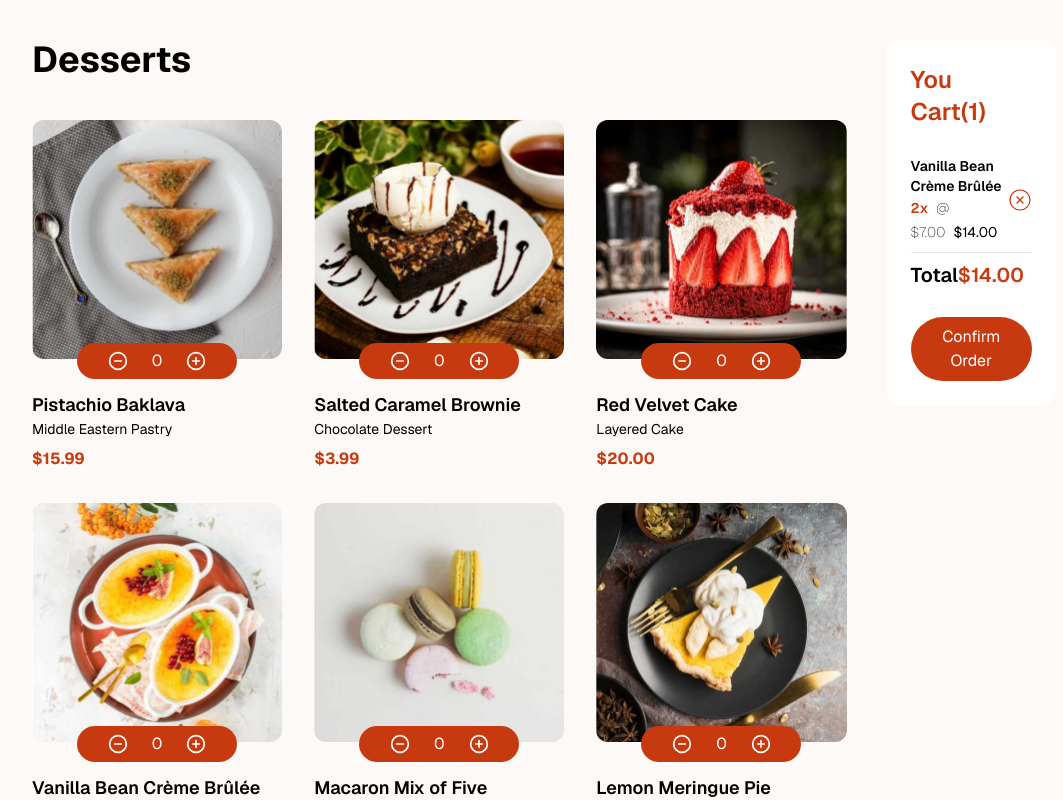
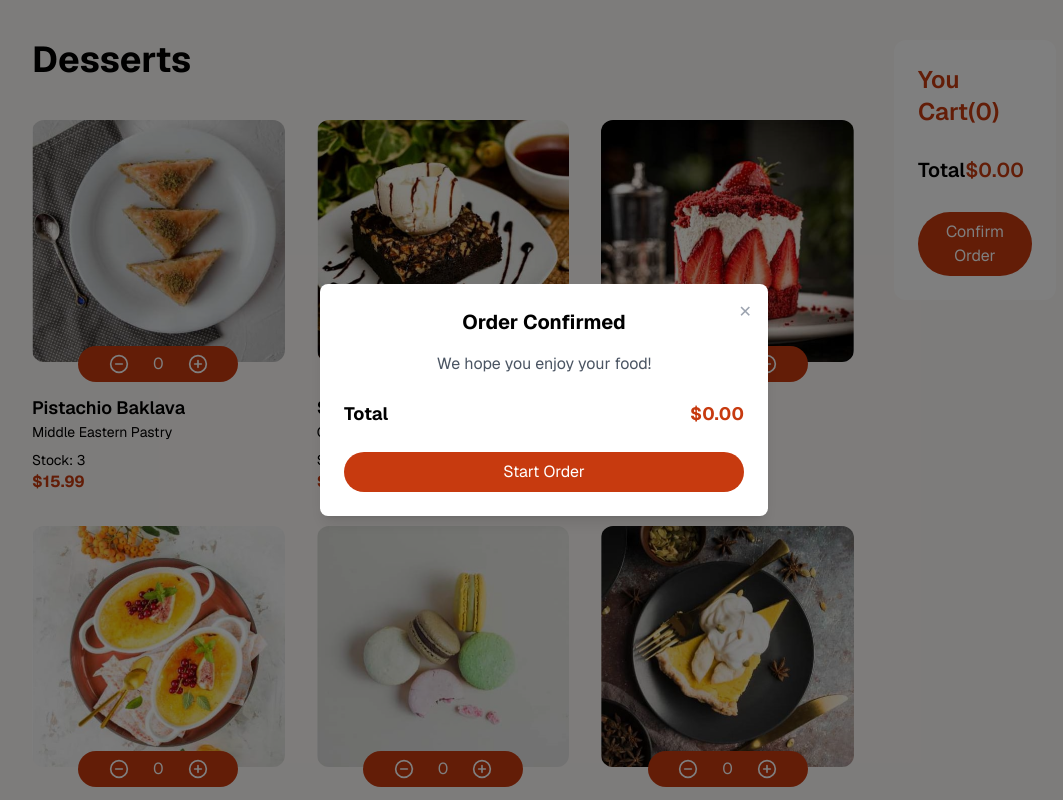
Before and after one commit to riddsep/product-cart, a React (Vite) app: page / in a window 1280 px wide. Both pictures are taken after a click on the button "Confirm Order". Shown: the top 800 px of the page, without its empty margins (96-1159 px from the left). Built offline with nearby package versions, Linux system fonts and the light colour scheme.

Commit message:
feat: add cart interactive

```diff
--- a/src/App.jsx
+++ b/src/App.jsx
@@ -1,7 +1,7 @@
 import { CircleMinus, CirclePlus, CircleX } from "lucide-react";
 import { useState } from "react";
 
-const products = [
+const initialProducts = [
   {
     id: 1,
     name: "Pistachio Baklava",
@@ -10,7 +10,7 @@ const products = [
       thumbnail: "image-baklava-thumbnail.jpg",
     },
     category: "Middle Eastern Pastry",
-    price: 15.99,
+    price: 1599,
     stock: 3,
   },
   {
@@ -21,7 +21,7 @@ const products = [
       thumbnail: "image-brownie-thumbnail.jpg",
     },
     category: "Chocolate Dessert",
-    price: 3.99,
+    price: 399,
     stock: 5,
   },
   {
@@ -32,7 +32,7 @@ const products = [
       thumbnail: "image-cake-thumbnail.jpg",
     },
     category: "Layered Cake",
-    price: 20.0,
+    price: 2000,
     stock: 2,
   },
   {
@@ -43,7 +43,7 @@ const products = [
       thumbnail: "image-creme-brulee-thumbnail.jpg",
     },
     category: "French Dessert",
-    price: 8.5,
+    price: 850,
     stock: 4,
   },
   {
@@ -54,7 +54,7 @@ const products = [
       thumbnail: "image-macaron-thumbnail.jpg",
     },
     category: "French Pastry",
-    price: 12.99,
+    price: 1299,
     stock: 6,
   },
   {
@@ -65,7 +65,7 @@ const products = [
       thumbnail: "image-meringue-thumbnail.jpg",
     },
     category: "Italian Dessert",
-    price: 6.5,
+    price: 650,
     stock: 1,
   },
   {
@@ -76,7 +76,7 @@ const products = [
       thumbnail: "image-panna-cotta-thumbnail.jpg",
     },
     category: "Italian Dessert",
-    price: 7.99,
+    price: 799,
     stock: 2,
   },
   {
@@ -87,7 +87,7 @@ const products = [
       thumbnail: "image-tiramisu-thumbnail.jpg",
     },
     category: "Italian Dessert",
-    price: 9.99,
+    price: 999,
     stock: 3,
   },
   {
@@ -98,15 +98,16 @@ const products = [
       thumbnail: "image-waffle-thumbnail.jpg",
     },
     category: "Belgian Dessert",
-    price: 5.5,
+    price: 550,
     stock: 7,
   },
 ];
 
 function App() {
+  const [products, setProduct] = useState(initialProducts);
   const [addToCart, setAddToCart] = useState([]);
+  const [showModal, setShowModal] = useState(false);
   console.log(addToCart);
-  console.log(products);
 
   const handlerAddToCart = (product) => {
     setAddToCart((currProduct) => {
@@ -118,18 +119,46 @@ function App() {
               ? { ...item, quantity: item.quantity + 1 }
               : item
           )
-        : [...currProduct, { id: product.id, name: product.name, quantity: 1 }];
+        : [
+            ...currProduct,
+            {
+              id: product.id,
+              name: product.name,
+              price: product.price,
+              images: product.images,
+              quantity: 1,
+            },
+          ];
     });
   };
 
   const handlerRemoveFromCart = (product) => {
     setAddToCart((currProduct) =>
-      currProduct.map((item) =>
+      currProduct
+        .map((item) =>
           item.quantity !== 0 && item.id === product.id
             ? { ...item, quantity: item.quantity - 1 }
             : item
         )
+        .filter((item) => item.quantity > 0)
     );
+  };
+
+  const handlerOrder = () => {
+    console.log("Order Success");
+    setProduct((currProduct) =>
+      currProduct.map((product) => {
+        const orderedItem = addToCart.find((item) => item.id === product.id);
+
+        return orderedItem
+          ? { ...orderedItem, stock: product.stock - orderedItem.quantity }
+          : product;
+      })
+    );
+    setAddToCart([]);
+    setTimeout(() => {
+      setShowModal(false);
+    }, 3000);
   };
 
   return (
@@ -139,14 +168,25 @@ function App() {
           onAddToCart={handlerAddToCart}
           addToCart={addToCart}
           onRemove={handlerRemoveFromCart}
+          products={products}
         />
-        <CartProduct />
+        <CartProduct
+          addToCart={addToCart}
+          setShowModal={() => setShowModal((curr) => !curr)}
+        />
       </div>
+      {showModal && (
+        <Modal
+          addToCart={addToCart}
+          setShowModal={() => setShowModal((curr) => !curr)}
+          onOrder={handlerOrder}
+        />
+      )}
     </>
   );
 }
 
-function ProductList({ onAddToCart, addToCart, onRemove }) {
+function ProductList({ onAddToCart, addToCart, onRemove, products }) {
   return (
     <div>
       <h1 className="text-4xl mb-10 font-bold">Desserts</h1>
@@ -154,11 +194,12 @@ function ProductList({ onAddToCart, addToCart, onRemove }) {
         onAddToCart={onAddToCart}
         addToCart={addToCart}
         onRemove={onRemove}
+        products={products}
       />
     </div>
   );
 }
-function ProductItem({ onAddToCart, addToCart, onRemove = { onRemove } }) {
+function ProductItem({ onAddToCart, addToCart, onRemove, products }) {
   return (
     <div className="grid grid-cols-3 gap-8">
       {products.map((product) => (
@@ -190,8 +231,9 @@ function ProductItem({ onAddToCart, addToCart, onRemove = { onRemove } }) {
           </div>
           <h1 className="font-semibold text-lg">{product.name}</h1>
           <p className="mb-2 text-sm">{product.category}</p>
+          <p className="text-sm">Stock: {product.stock}</p>
           <p className="font-bold text-[#C73A0F]">
-            ${product.price.toFixed(2)}
+            ${(product.price / 100).toFixed(2)}
           </p>
         </div>
       ))}
@@ -199,32 +241,43 @@ function ProductItem({ onAddToCart, addToCart, onRemove = { onRemove } }) {
   );
 }
 
-function CartProduct() {
+function CartProduct({ addToCart, setShowModal }) {
   return (
     <div className="flex-1 relative">
       <div className="bg-white p-6 rounded-xl sticky top-10">
         <h1 className="text-2xl font-semibold text-[#C73A0F] mb-5">
-          You Cart(1)
+          You Cart(
+          {addToCart.reduce((acc, curr) => (acc += curr.quantity), 0)})
         </h1>
-        <div className="flex justify-between items-center border-b py-2">
+        {addToCart.map((product) => (
+          <div
+            className="flex justify-between items-center border-b py-2"
+            key={product.id}
+          >
             <div>
-            <h1 className="text-sm font-semibold">Vanilla Bean Crème Brûlée</h1>
+              <h1 className="text-sm font-semibold">{product.name}</h1>
               <span className="mr-2 text-sm font-semibold text-[#C73A0F]">
-              2x
+                {product.quantity}x
               </span>
-            <span className="mr-2 text-sm font-thin">@ $7.00</span>
-            <span className=" text-sm">$14.00</span>
+              <span className="mr-2 text-sm font-thin">
+                @ ${(product.price / 100).toFixed(2)}
+              </span>
+              <span className=" text-sm">
+                ${((product.price * product.quantity) / 100).toFixed(2)}
+              </span>
             </div>
             <button>
               <CircleX color="#C73A0F" strokeWidth={1.2} />
             </button>
           </div>
+        ))}
 
-        <Total />
+        <Total addToCart={addToCart} />
         <Button
           className={
             "bg-[#C73A0F] text-white w-full rounded-full hover:bg-[#a7310d]"
           }
+          onClick={setShowModal}
         >
           Confirm Order
         </Button>
@@ -233,14 +286,81 @@ function CartProduct() {
   );
 }
 
-function Total() {
+function Total({ addToCart }) {
   return (
     <div className="flex justify-between items-center py-2 mb-5">
       <h1 className="text-xl font-semibold">Total</h1>
-      <span className="mr-2  font-semibold text-[#C73A0F] text-xl">$14.00</span>
+      <span className="mr-2  font-semibold text-[#C73A0F] text-xl">
+        $
+        {addToCart
+          .reduce((acc, curr) => acc + (curr.quantity * curr.price) / 100, 0)
+          .toFixed(2)}
+      </span>
     </div>
   );
 }
+
+function Modal({ setShowModal, addToCart, onOrder }) {
+  return (
+    <div className="fixed inset-0 bg-black bg-opacity-50 flex justify-center items-center z-50">
+      <div className="bg-white rounded-lg shadow-lg max-w-md w-full p-6 relative">
+        <button
+          onClick={setShowModal}
+          className="absolute top-4 right-4 text-gray-400 hover:text-gray-600"
+        >
+          ✕
+        </button>
+        <h1 className="text-xl font-bold text-center mb-4">Order Confirmed</h1>
+        <p className="text-center text-gray-600 mb-6">
+          We hope you enjoy your food!
+        </p>
+
+        <div className="divide-y divide-gray-200">
+          {addToCart.map((item) => (
+            <div
+              key={item.id}
+              className="flex justify-between items-center py-2"
+            >
+              <div className="flex items-center gap-2">
+                <img src={item.images.thumbnail} alt="" className="w-20" />
+                <div>
+                  <h2 className="text-sm font-semibold">{item.name}</h2>
+                  <p className="text-sm text-gray-500">
+                    {item.quantity}x @ ${(item.price / 100).toFixed(2)}
+                  </p>
+                </div>
+              </div>
+              <span className="text-sm font-bold text-[#C73A0F]">
+                ${((item.price * item.quantity) / 100).toFixed(2)}
+              </span>
+            </div>
+          ))}
+        </div>
+
+        <div className="mt-4 flex justify-between items-center">
+          <h2 className="text-lg font-bold">Total</h2>
+          <span className="text-lg font-bold text-[#C73A0F]">
+            $
+            {addToCart
+              .reduce(
+                (acc, curr) => acc + (curr.quantity * curr.price) / 100,
+                0
+              )
+              .toFixed(2)}
+          </span>
+        </div>
+
+        <button
+          onClick={onOrder}
+          className="mt-6 bg-[#C73A0F] text-white py-2 px-4 rounded-full w-full hover:bg-[#a7310d]"
+        >
+          Start Order
+        </button>
+      </div>
+    </div>
+  );
+}
+
 function Button({ children, className, onClick }) {
   return (
     <button className={`px-4 py-2 ${className}`} onClick={onClick}>
```
Lines whose indentation alone changed are shown as unchanged.
